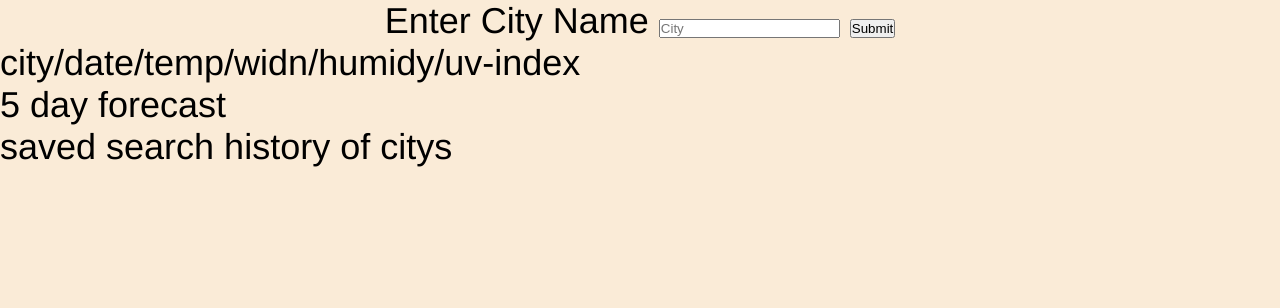
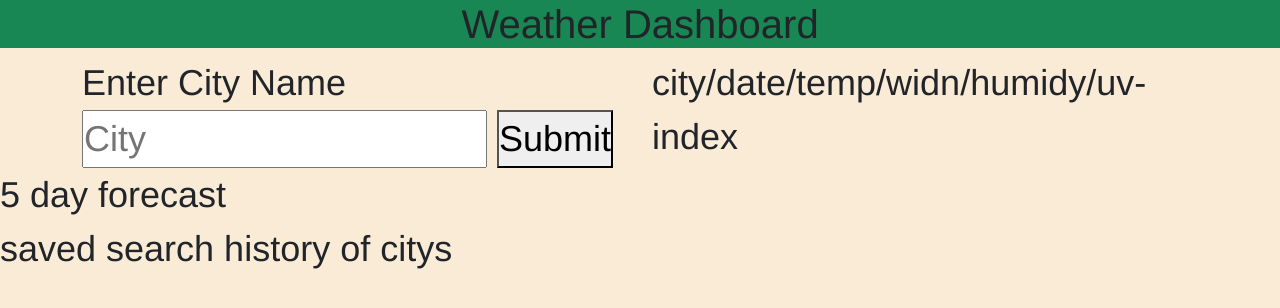
Before and after one commit to SpiffTrip/Worryless-Weather, a plain HTML site: page index.htm in a window 1280 px wide. Drawn offline with nearby package versions, Linux system fonts and the light colour scheme.

Commit message:
refactored slightly

```diff
--- a/assets/script.js
+++ b/assets/script.js
@@ -1,5 +1,7 @@
 var inputEl = document.getElementById("city-name-input")
+
 var buttonEL = document.getElementById("btn")
+
 buttonEL,addEventListener("click", function(event){
     event.preventDefault()
    var city = inputEl.value
@@ -22,7 +24,7 @@ function getLocation(city){
 
 
 function onecallApi(lat,long) {
-    var URL = `https://api.openweathermap.org/data/2.5/onecall?lat=${lat}&lon=${long}&exclude=hourly,daily&appid=4bbb93c538815e4e4cd4fc3a63e21c97`
+    var URL = `https://api.openweathermap.org/data/2.5/onecall?lat=${lat}&lon=${long}&exclude=hourly,daily&appid=4bbb93c538815e4e4cd4fc3a63e21c97&units=imperial`
     fetch(URL)
     .then(function(result){
         return result.json()
--- a/index.htm
+++ b/index.htm
@@ -1,28 +1,42 @@
 <!DOCTYPE html>
 <html lang="en">
+
 <head>
     <meta charset="UTF-8">
     <meta http-equiv="X-UA-Compatible" content="IE=edge">
     <meta name="viewport" content="width=device-width, initial-scale=1.0">
+    <link href="https://cdn.jsdelivr.net/npm/bootstrap@5.1.3/dist/css/bootstrap.min.css" rel="stylesheet" integrity="sha384-1BmE4kWBq78iYhFldvKuhfTAU6auU8tT94WrHftjDbrCEXSU1oBoqyl2QvZ6jIW3" crossorigin="anonymous">
 
-
-    <link rel = "stylesheet" href="./assets/style.css"/>
+    <link rel="stylesheet" href="./assets/style.css" />
     <title>Worryless Weather</title>
 </head>
+
 <body>
+    <header class="bg-success text-center">
+        <h1>Weather Dashboard</h1>
+    </header>
+  <main class="container">
+      <section class="row">
+          <article class="col-md-6">
+   <!-- <form> -->
+        <label>Enter City Name</label>
+        <input type="text" placeholder="City" id="city-name-input" />
+        <button id="btn">Submit</button>
 
-    <form>
-        <label >Enter City Name</label>
-        <input type="text" placeholder="City" id = "city-name-input"/>
-        <button type="submit" id="btn">Submit</button>
+    <!-- </form> -->
 
-    </form>
+          </article>
+          <article class="col-md-6">
+ <div id = "info">
+        city/date/temp/widn/humidy/uv-index
+    </div>
+          </article>
+      </section>
+  </main>
 
 
 
-    <div>
-        city/date/temp/widn/humidy/uv-index
-    </div>
+
 
     <div>
         5 day forecast
@@ -32,8 +46,9 @@
         saved search history of citys
     </div>
 
+    <script src="https://cdn.jsdelivr.net/npm/bootstrap@5.1.3/dist/js/bootstrap.bundle.min.js" integrity="sha384-ka7Sk0Gln4gmtz2MlQnikT1wXgYsOg+OMhuP+IlRH9sENBO0LRn5q+8nbTov4+1p" crossorigin="anonymous"></script>
+    <script src="https://code.jquery.com/jquery-3.4.1.min.js"></script>
+    <script src="./assets/script.js"></script>
+</body>
 
-<script src="https://code.jquery.com/jquery-3.4.1.min.js"></script>
-<script src="./assets/script.js"></script>
-</body>
 </html>
```
